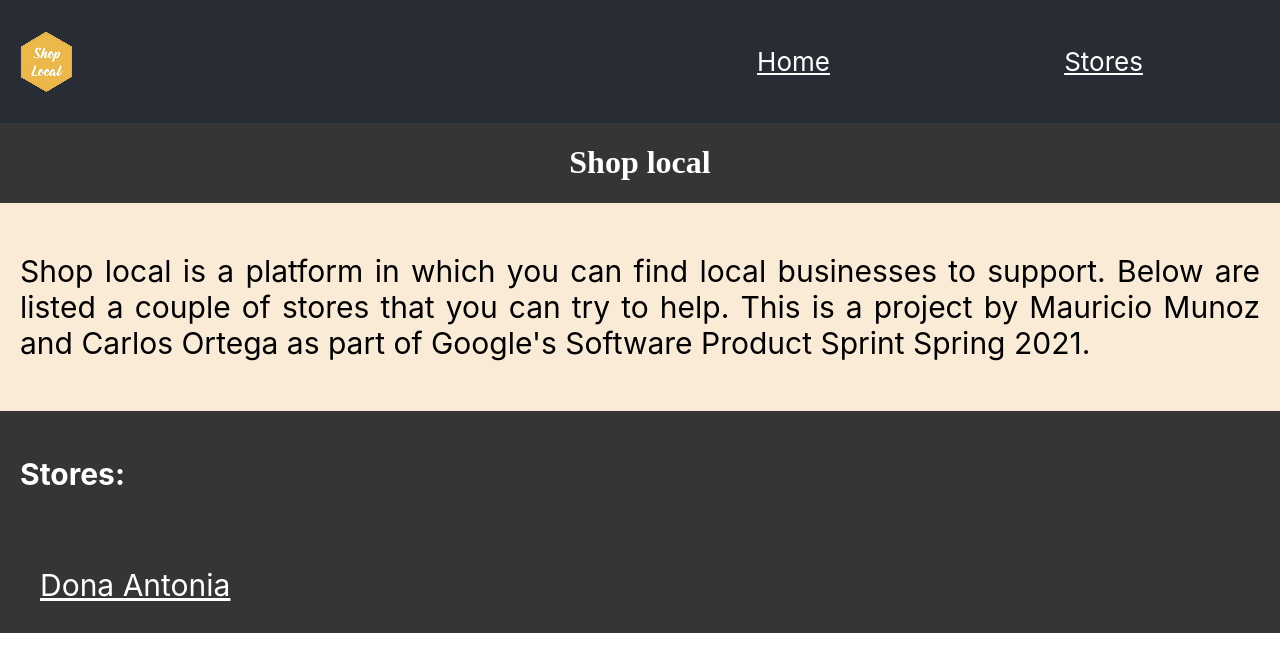
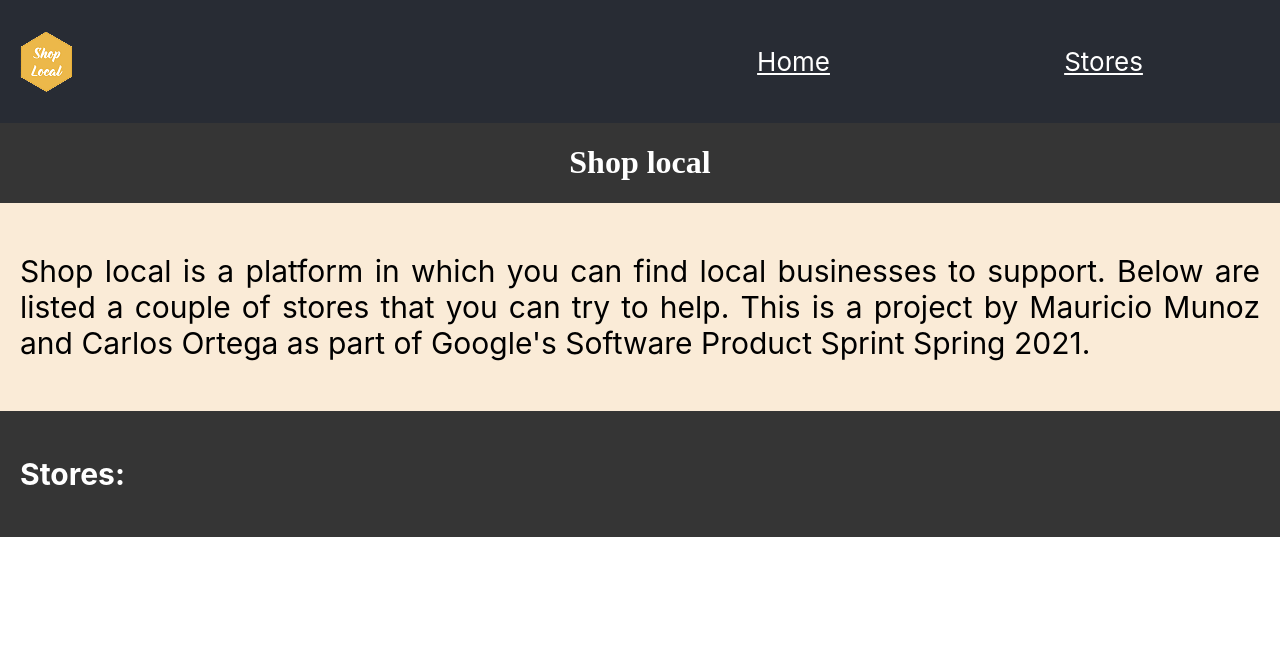
Before and after one commit to mmunozvaltierra/sps-team44-spring21, a React (Create React App) app in the folder shop-local/: page / in a window 1280 px wide. Shown: the top 672 px of the page. Built offline with nearby package versions, Linux system fonts and the light colour scheme; no server answers.

Commit message:
Update Home.js

```diff
--- a/shop-local/src/components/Home.js
+++ b/shop-local/src/components/Home.js
@@ -20,12 +20,6 @@ const Home = () => {
             </div>
 
             <h2>Stores:</h2>
-            <ul className='list-store'>
-                <Link className='nav-style' to='/store'>
-                    <li>Dona Antonia</li>
-                </Link>
-            </ul>
-
 
         </div>
     )
```
